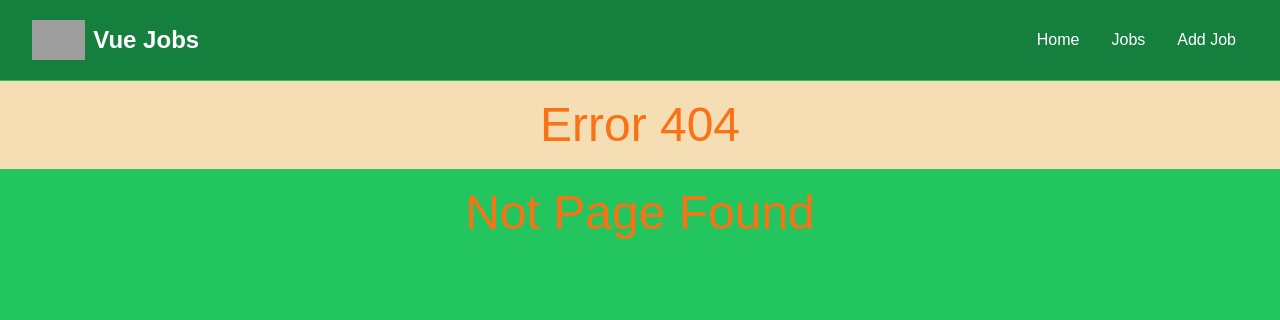
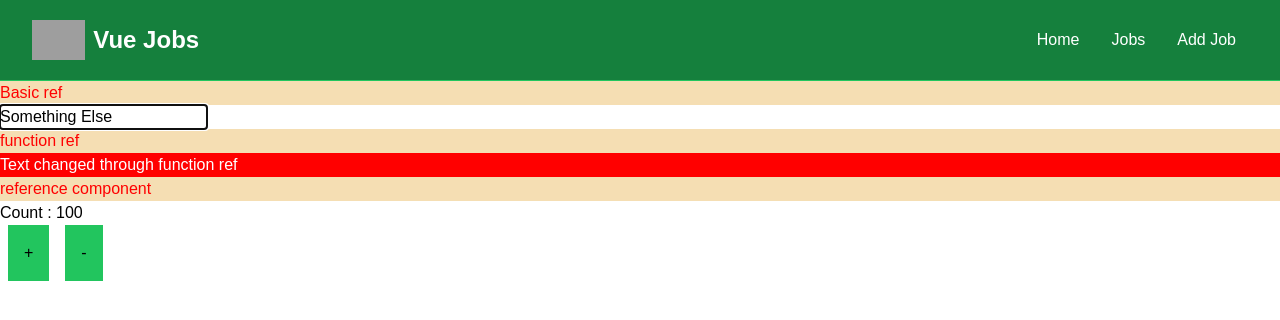
Before and after one commit to tech-bittu/learnvuejs, a Vue app: page /template-ref in a window 1280 px wide. Before the commit this address had no page. Shown: the top 320 px of the page. Built offline with nearby package versions, Linux system fonts and the light colour scheme; grey boxes are pictures that could not be loaded.

Commit message:
Template  ref complete with basic, function and ref component

```diff
--- a/src/components/Job-cards.vue
+++ b/src/components/Job-cards.vue
@@ -1,7 +1,7 @@
 <script setup>
 import jobCard from '@/components/Job-card.vue';
 import JobData from '@/assets/jobs.json';
-import {ref,defineProps,onMounted, reactive} from 'vue';
+import {ref,onMounted, reactive} from 'vue';
 import PulseLoader from 'vue-spinner/src/PulseLoader.vue';
 import axios from 'axios';
 
--- /dev/null
+++ b/src/components/Projects/TodoList.vue
@@ -0,0 +1,3 @@
+<template>
+    <h1>To do list component</h1>
+</template>
--- /dev/null
+++ b/src/components/templateRef/basic.vue
@@ -0,0 +1,12 @@
+<script setup>
+import { onMounted,ref } from 'vue';
+const myRef = ref('')
+onMounted(()=>{
+    console.log(myRef.value)
+    myRef.value.focus()
+    myRef.value.value = "Something Else"
+})
+</script>
+<template>
+    <input type="text" placeholder="YOur Name" ref="myRef">
+</template>
--- /dev/null
+++ b/src/components/templateRef/functionRef.vue
@@ -0,0 +1,11 @@
+<script setup>
+const myReffun = (el)=>{
+    console.log(el)
+    el.textContent = "Text changed through function ref";
+    el.style.color = 'white'
+    el.style.backgroundColor = 'red'
+}
+</script>
+<template>
+    <h6 :ref="myReffun">This is initial value</h6>
+</template>
--- /dev/null
+++ b/src/components/templateRef/refComponent.vue
@@ -0,0 +1,12 @@
+<script setup>
+import { ref } from 'vue';
+const count = ref(10)
+const increment = ()=> count.value++;
+const decrement = ()=> count.value--;
+defineExpose({count,increment,decrement})
+</script>
+<template>
+    <h6>Count : {{ count }}</h6>
+    <button class="border-1 px-4 py-4 mx-2 bg-green-500" @click="increment">+</button>
+    <button class="border-1 px-4 py-4 mx-2 bg-green-500" @click="decrement">-</button>
+</template>
--- /dev/null
+++ b/src/project-view/TodoListView.vue
@@ -0,0 +1,7 @@
+<script setup>
+import TodoList from '@/components/Projects/TodoList.vue';
+</script>
+<template>
+    <h1> To Do List </h1>
+    <TodoList />
+</template>
--- a/src/router/index.js
+++ b/src/router/index.js
@@ -11,6 +11,8 @@ import SlotVue from '@/views/SlotView.vue';
 import ProvideView from '@/views/ProvideView.vue';
 import HooksViews from "@/views/HooksViews.vue";
 import WatchView from "@/views/WatchView.vue"
+import TodoList from "@/components/Projects/TodoList.vue";
+import TemplateRefView from "@/views/TemplateRefView.vue";
 
 import { createRouter, createWebHistory } from "vue-router";
 
@@ -21,6 +23,11 @@ const router = createRouter({
             path:'/',
             name:'home',
             component:HomeView,
+        },
+        {
+            path:'/todo-list',
+            name:'todo list',
+            component:TodoList,
         },
         {
             path:'/jobs',
@@ -78,6 +85,11 @@ const router = createRouter({
             component:WatchView
         },
         {
+            path:'/template-ref',
+            name:'template-ref',
+            component:TemplateRefView
+        },
+        {
             path:'/:catchAll(.*)',
             name:'not found',
             component:NotFoundView
--- /dev/null
+++ b/src/views/TemplateRefView.vue
@@ -0,0 +1,23 @@
+<script setup>
+import basicRef from '@/components/templateRef/basic.vue';
+import functionRef from '@/components/templateRef/functionRef.vue';
+import refComponent from '@/components/templateRef/refComponent.vue';
+
+import {ref,onMounted} from 'vue'
+
+const myrefCom = ref(null)
+onMounted(()=>{
+    console.log(myrefCom.value)
+    console.log(myrefCom.value.count)
+    // we can also change the value
+    myrefCom.value.count = 100
+})
+</script>
+<template>
+    <h1>Basic ref</h1>
+    <basicRef />
+    <h1>function ref</h1>
+    <functionRef />
+    <h1> reference component</h1>
+    <refComponent ref="myrefCom"/>
+</template>
```
